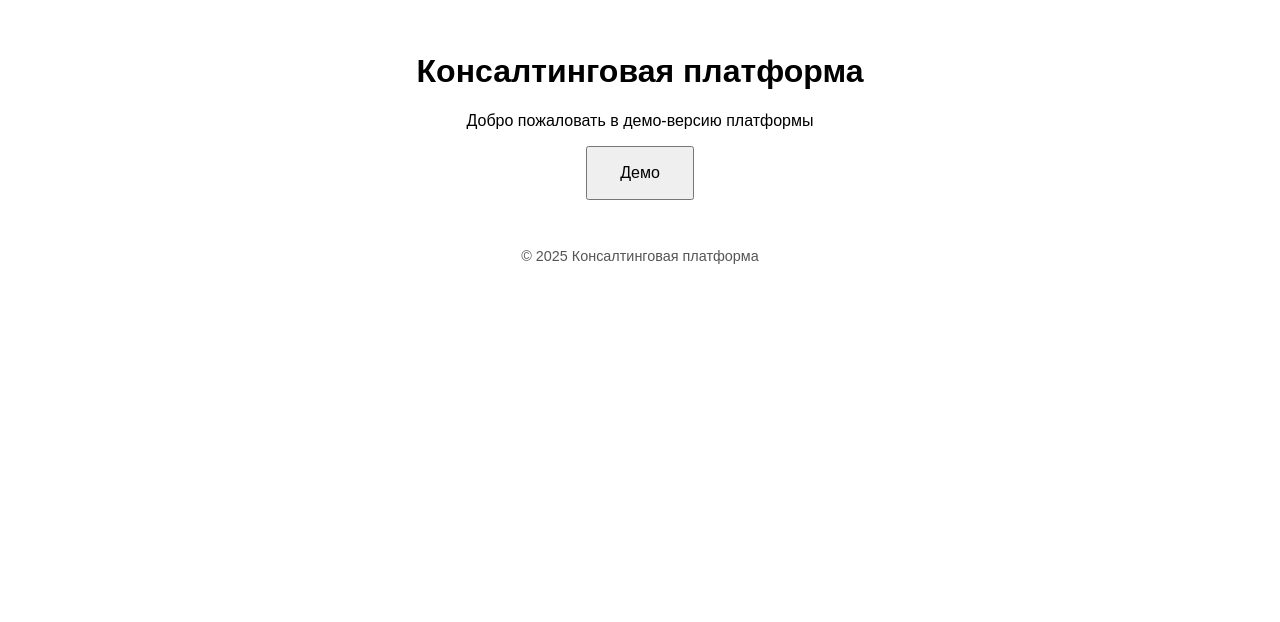
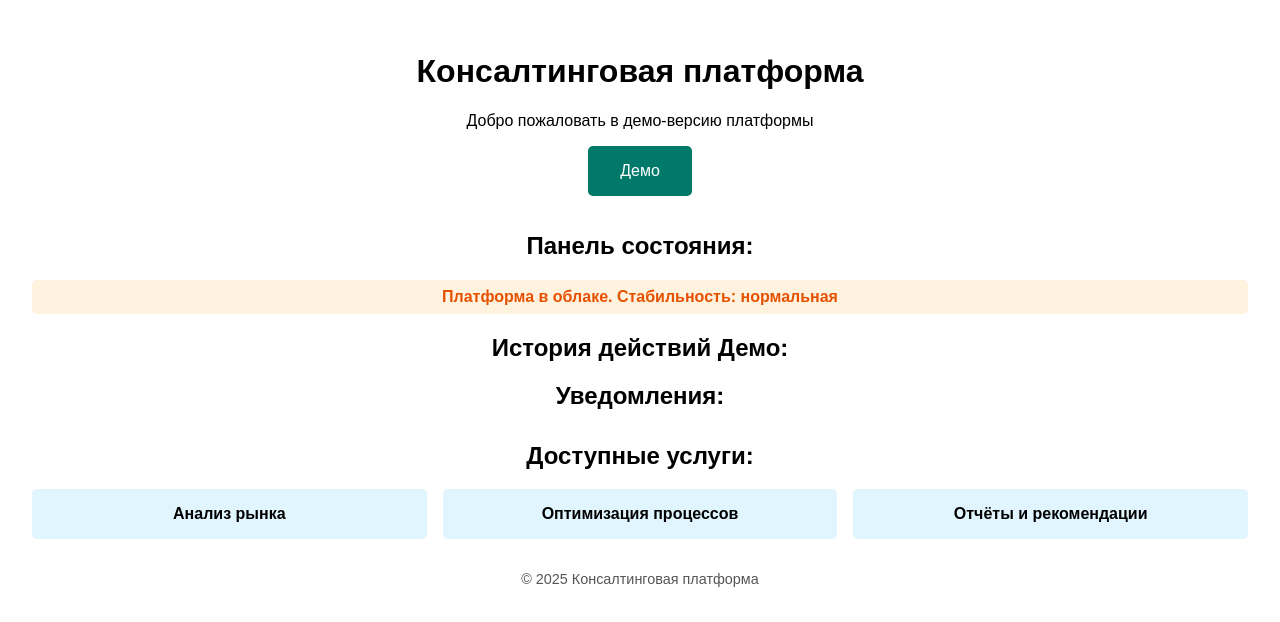
Before and after one commit to nomore8797/studious-fortnight, a React (Vite) app: page / in a window 1280 px wide. Shown: the top 622 px of the page. Built offline with nearby package versions, Linux system fonts and the light colour scheme.

Commit message:
Улучшен список услуг: визуальные блоки, сохранена кнопка Демо, лог и панель состояния

```diff
--- a/src/App.jsx
+++ b/src/App.jsx
@@ -2,12 +2,16 @@ import React, { useState } from "react";
 import "./App.css";
 
 function App() {
-  // Состояние для отображения сообщения Демо
   const [demoMessage, setDemoMessage] = useState("");
+  const [log, setLog] = useState([]);
+  const [status, setStatus] = useState("Платформа в облаке. Стабильность: нормальная");
+  const [notifications, setNotifications] = useState([]);
 
-  // Обработчик кнопки Демо
   const handleDemoClick = () => {
-    setDemoMessage("Демо активировано! 🎉");
+    const message = "Демо активировано! 🎉";
+    setDemoMessage(message);
+    setLog([...log, message]);
+    setNotifications([...notifications, `Новая активность: ${message}`]);
   };
 
   return (
@@ -18,32 +22,97 @@ function App() {
       </header>
 
       <main>
+        {/* Кнопка Демо */}
+        <section style={{ marginBottom: "1rem" }}>
           <button
             onClick={handleDemoClick}
             style={{
               padding: "1rem 2rem",
               fontSize: "1rem",
               cursor: "pointer",
-            marginBottom: "1rem"
+              marginBottom: "1rem",
+              backgroundColor: "#00796b",
+              color: "#fff",
+              border: "none",
+              borderRadius: "5px"
             }}
           >
             Демо
           </button>
-
           {demoMessage && (
-          <div
-            style={{
+            <div style={{
               marginTop: "1rem",
               padding: "1rem",
               backgroundColor: "#e0f7fa",
               borderRadius: "5px",
               color: "#00796b",
               fontWeight: "bold"
-            }}
-          >
+            }}>
               {demoMessage}
             </div>
           )}
+        </section>
+
+        {/* Панель состояния */}
+        <section style={{ marginTop: "1rem" }}>
+          <h2>Панель состояния:</h2>
+          <div style={{
+            padding: "0.5rem",
+            backgroundColor: "#fff3e0",
+            borderRadius: "5px",
+            color: "#e65100",
+            fontWeight: "bold"
+          }}>
+            {status}
+          </div>
+        </section>
+
+        {/* История действий Демо */}
+        <section style={{ marginTop: "1rem" }}>
+          <h2>История действий Демо:</h2>
+          <ul style={{ paddingLeft: "1.5rem" }}>
+            {log.map((item, index) => (<li key={index}>{item}</li>))}
+          </ul>
+        </section>
+
+        {/* Уведомления */}
+        <section style={{ marginTop: "1rem" }}>
+          <h2>Уведомления:</h2>
+          <ul style={{ paddingLeft: "1.5rem", color: "#d84315" }}>
+            {notifications.map((note, index) => (<li key={index}>{note}</li>))}
+          </ul>
+        </section>
+
+        {/* Список услуг */}
+        <section style={{ marginTop: "2rem" }}>
+          <h2>Доступные услуги:</h2>
+          <div style={{ display: "flex", gap: "1rem", flexWrap: "wrap" }}>
+            <div style={{
+              padding: "1rem",
+              backgroundColor: "#e1f5fe",
+              borderRadius: "5px",
+              fontWeight: "bold",
+              flex: "1 0 200px",
+              textAlign: "center"
+            }}>Анализ рынка</div>
+            <div style={{
+              padding: "1rem",
+              backgroundColor: "#e1f5fe",
+              borderRadius: "5px",
+              fontWeight: "bold",
+              flex: "1 0 200px",
+              textAlign: "center"
+            }}>Оптимизация процессов</div>
+            <div style={{
+              padding: "1rem",
+              backgroundColor: "#e1f5fe",
+              borderRadius: "5px",
+              fontWeight: "bold",
+              flex: "1 0 200px",
+              textAlign: "center"
+            }}>Отчёты и рекомендации</div>
+          </div>
+        </section>
       </main>
 
       <footer style={{ marginTop: "2rem", fontSize: "0.9rem", color: "#555" }}>
```
Lines whose indentation alone changed are shown as unchanged.
